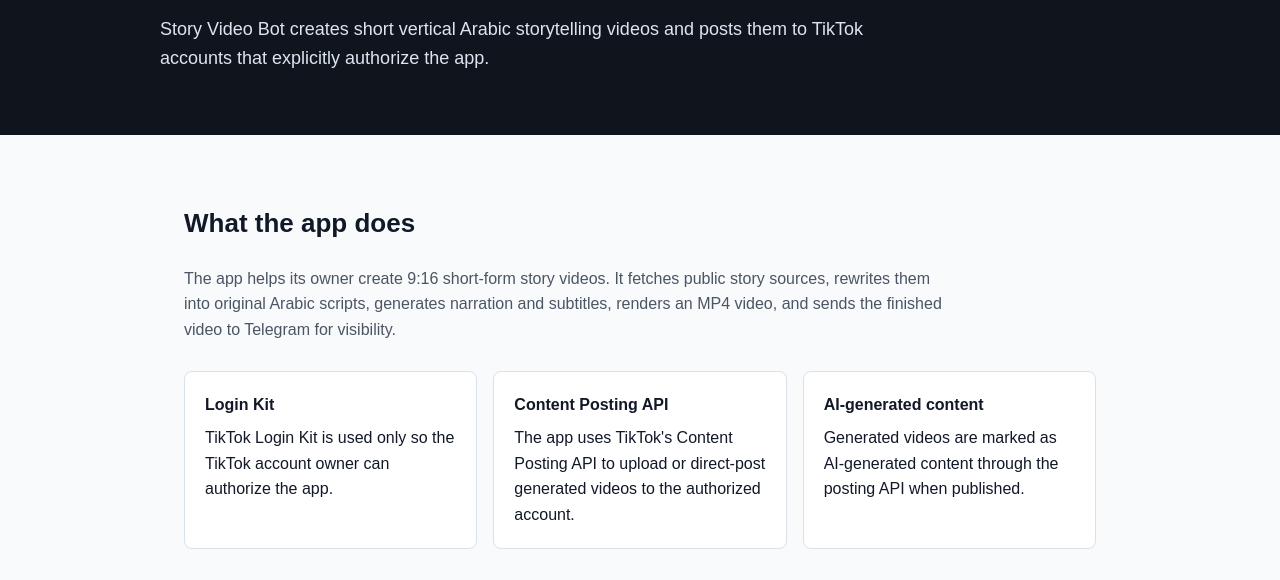
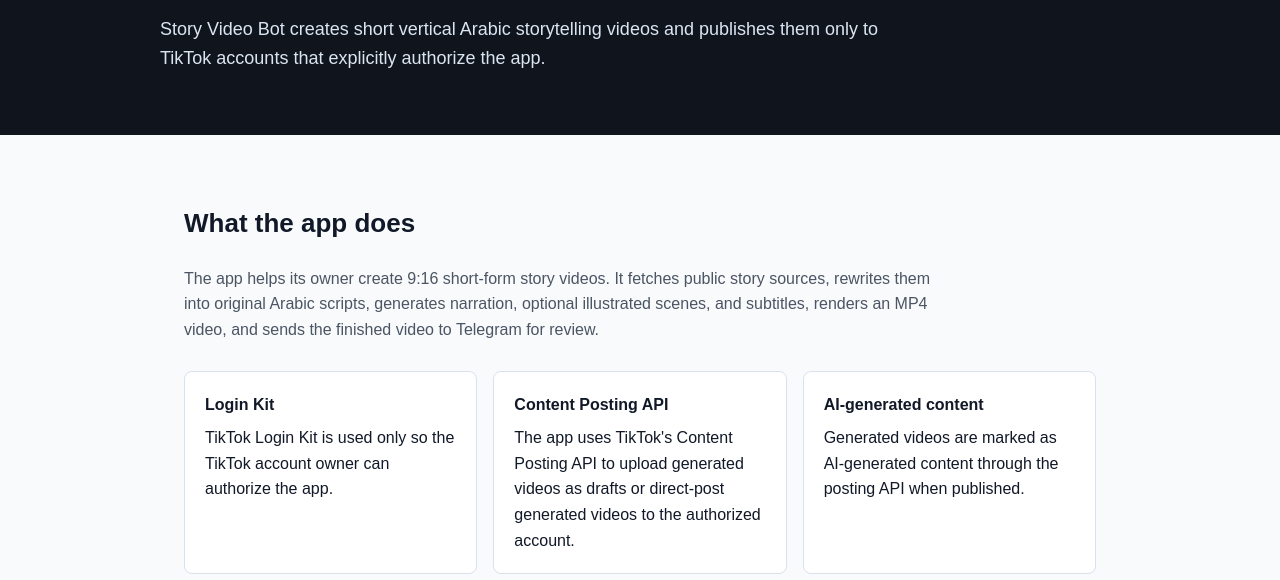
Before and after one commit to mharb787/storybot-policy, a plain HTML site: page index.html in a window 1280 px wide. Shown: the part 165-745 px from the top of the page. Drawn offline with Linux system fonts and the light colour scheme.

```diff
--- a/index.html
+++ b/index.html
@@ -4,7 +4,7 @@
   <meta charset="utf-8">
   <meta name="viewport" content="width=device-width, initial-scale=1">
   <title>Story Video Bot</title>
-  <meta name="description" content="Story Video Bot creates short vertical Arabic storytelling videos and posts them to authorized TikTok accounts.">
+  <meta name="description" content="Story Video Bot creates short vertical Arabic storytelling videos and publishes them only to TikTok accounts that authorize the app.">
   <style>
     :root {
       color-scheme: light;
@@ -96,13 +96,13 @@
     <div class="wrap">
       <span class="badge">Owner-operated content automation</span>
       <h1>Story Video Bot</h1>
-      <p>Story Video Bot creates short vertical Arabic storytelling videos and posts them to TikTok accounts that explicitly authorize the app.</p>
+      <p>Story Video Bot creates short vertical Arabic storytelling videos and publishes them only to TikTok accounts that explicitly authorize the app.</p>
     </div>
   </header>
 
   <main class="wrap">
     <h2>What the app does</h2>
-    <p>The app helps its owner create 9:16 short-form story videos. It fetches public story sources, rewrites them into original Arabic scripts, generates narration and subtitles, renders an MP4 video, and sends the finished video to Telegram for visibility.</p>
+    <p>The app helps its owner create 9:16 short-form story videos. It fetches public story sources, rewrites them into original Arabic scripts, generates narration, optional illustrated scenes, and subtitles, renders an MP4 video, and sends the finished video to Telegram for review.</p>
 
     <div class="grid">
       <section class="card">
@@ -111,7 +111,7 @@
       </section>
       <section class="card">
         <strong>Content Posting API</strong>
-        The app uses TikTok's Content Posting API to upload or direct-post generated videos to the authorized account.
+        The app uses TikTok's Content Posting API to upload generated videos as drafts or direct-post generated videos to the authorized account.
       </section>
       <section class="card">
         <strong>AI-generated content</strong>
```
Also changed, not shown: privacy.html (+3 -2 lines), terms.html (+3 -2 lines).
